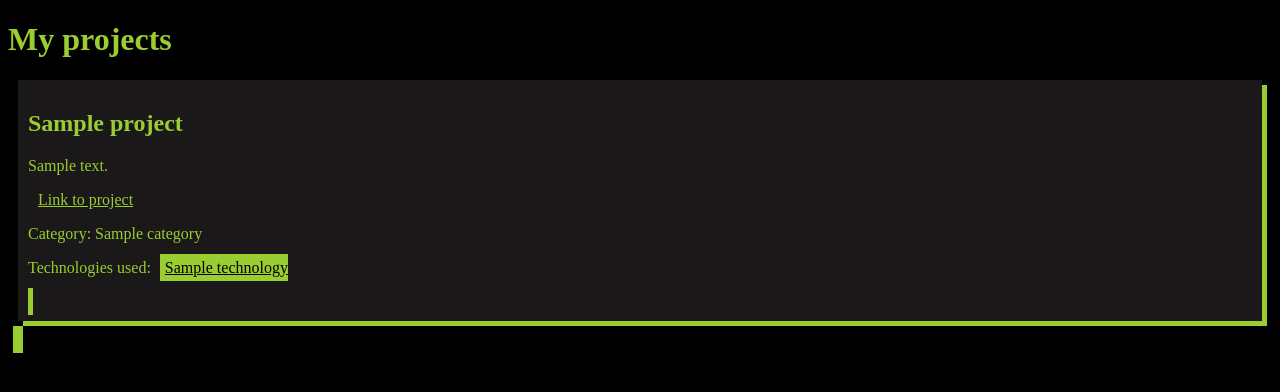
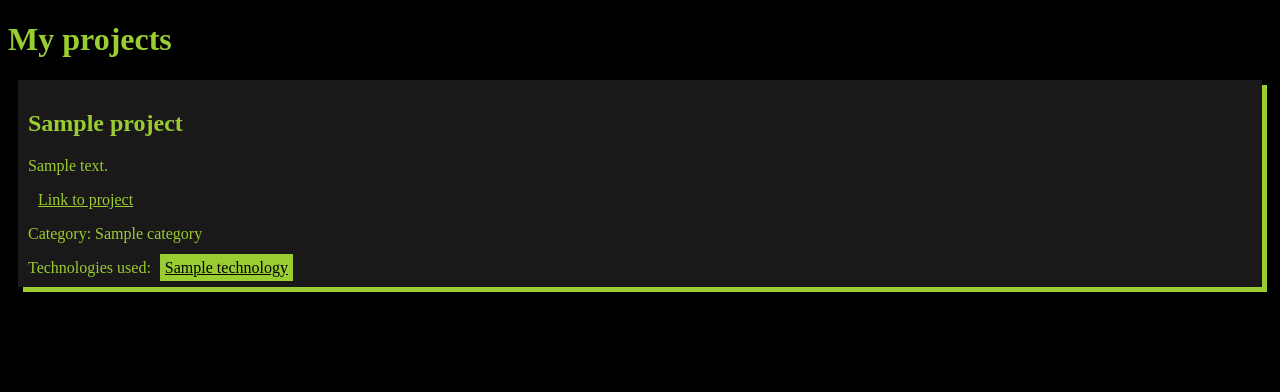
Before and after one commit to Null-byte-00/portfolio, a Django app: page /projects/ in a window 1280 px wide; the page is wider, and only the part inside the window is pictured. Shown: the part 44-436 px from the top of that part. Run offline with Django 5.2, Linux system fonts and the light colour scheme; tables that the repository leaves empty hold one stand-in row (values such as "Sample post").

Commit message:
fixed technology link

```diff
--- a/projects/templates/projects.html
+++ b/projects/templates/projects.html
@@ -20,7 +20,7 @@
         <!-- Technologies -->
         Technologies used:
         {% for technology in project.technologies.all %}
-            <a class="technology" href="{% url 'projects:technology' slug=technology.slug %}">{{ technology }}</p>
+            <a class="technology" href="{% url 'projects:technology' slug=technology.slug %}">{{ technology }}</a>
         {% endfor %}
     </div>
     {% endfor %}
```
